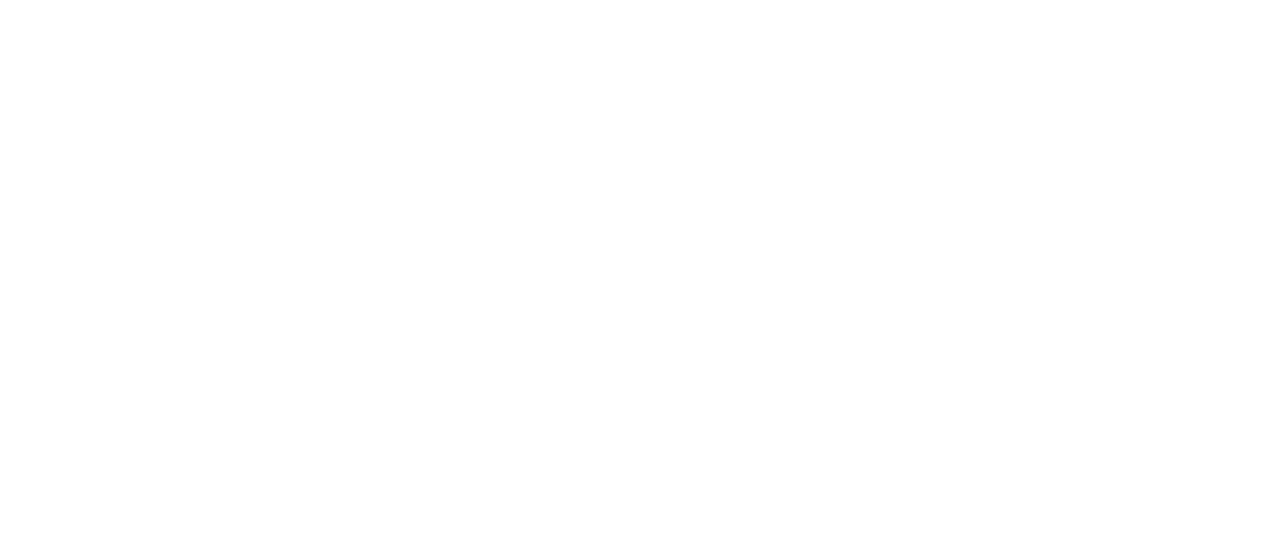
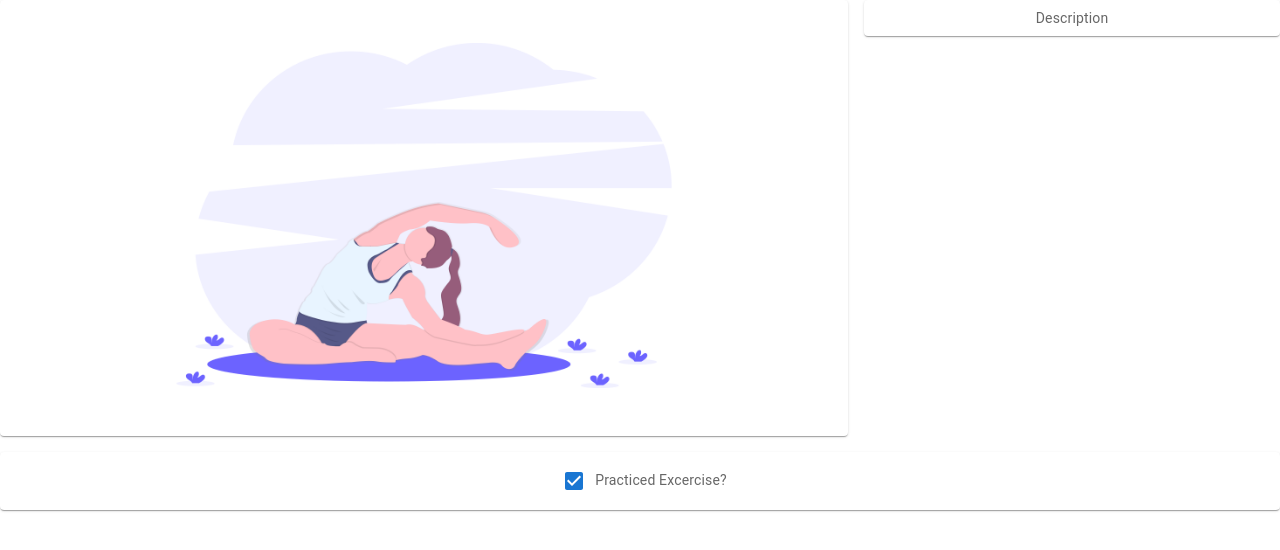
Before and after one commit to VismayVora/LOC4.0_CodeWarriors, a React (Create React App) app in the folder loc-hackathon/: page /selected_activity in a window 1280 px wide. Before the commit this address had no page. Shown: the top 550 px of the page. Built offline with nearby package versions, Linux system fonts and the light colour scheme.

Commit message:
third commit

```diff
--- a/loc-hackathon/src/App.js
+++ b/loc-hackathon/src/App.js
@@ -1,12 +1,12 @@
-import logo from "./logo.svg";
 import { Route, Routes } from "react-router";
 import { MuiThemeProvider, createTheme } from "@material-ui/core/styles";
-import { BrowserRouter as Router, Outlet, Navigate } from "react-router-dom";
+import { BrowserRouter as Router, Navigate } from "react-router-dom";
 import LoginSide from "../src/Pages/Login/Login";
 import SignInSide from "../src/Pages/Signup/Signup";
 import Landing from "../src/Pages/Landing/Landing";
 import Activities from "../src/Pages/Activities/Activities"
 import "./App.css";
+import SelectedActivity from "./Pages/Activities/SelectedActivity";
 
 function App() {
 	const theme = createTheme({
@@ -24,6 +24,7 @@ function App() {
 						<Route exact path="/login" element={<LoginSide />} />
 						<Route path="/signup" element={<SignInSide />} />
 						<Route exact path="/activities" element={<Activities />} />
+						<Route path="selected_activity" element={<SelectedActivity/>} />
 						<Route path="/" element={<Landing />} />
 					</Routes>
 				</div>
--- a/loc-hackathon/src/Pages/Activities/Activities.css
+++ b/loc-hackathon/src/Pages/Activities/Activities.css
@@ -11,12 +11,17 @@
   }
 
   .theBack{
-      text-align: left;
-      padding: 1px;
+      text-align: center;
+      margin: 2px !important;
   }
 
   .startActivityButton{
+      justify-content: flex;
+      text-align: center;
+      padding: 1px;
       margin-top: 120px;
+      /* margin-left: 25% !important; */
+      cursor: pointer;
   }
 
   .theCard{
--- a/loc-hackathon/src/Pages/Activities/Activities.js
+++ b/loc-hackathon/src/Pages/Activities/Activities.js
@@ -1,5 +1,6 @@
-import React, { useState } from "react";
+import React from "react";
 import "./Activities.css";
+import { useNavigate } from "react-router-dom";
 import sport from "../../assets/sports.png";
 import meditation from "../../assets/meditation.png";
 import pilates from "../../assets/pilates.png";
@@ -8,7 +9,7 @@ import Box from "@mui/material/Box";
 import Paper from "@mui/material/Paper";
 import Grid from "@mui/material/Grid";
 import { styled } from "@mui/material/styles";
-import { Button } from "@material-ui/core";
+import Button from "@mui/material/Button";
 
 export default function Activities() {
 	const Item = styled(Paper)(({ theme }) => ({
@@ -18,6 +19,8 @@ export default function Activities() {
 		textAlign: "center",
 		color: theme.palette.text.secondary,
 	}));
+
+	const navigate = useNavigate();
 
 	return (
 		<>
@@ -57,9 +60,14 @@ export default function Activities() {
 										number of studies also have helped researchers learn how
 										meditation might work and how it affects the brain.
 									</div>
-									<button >
+									<Button
+										variant="outlined"
+										className="startActivityButton"
+										sx={{ marginTop: "120px" }}
+                                        onClick={() => navigate("/selected_activity")}
+									>
 										Start Activity
-									</button>
+									</Button>
 								</div>
 							</div>
 						</div>
--- /dev/null
+++ b/loc-hackathon/src/Pages/Activities/SelectedActivity.css
@@ -0,0 +1,3 @@
+.selected_img{
+    width: 600px;
+}
--- /dev/null
+++ b/loc-hackathon/src/Pages/Activities/SelectedActivity.js
@@ -0,0 +1,41 @@
+import * as React from "react";
+import { styled } from "@mui/material/styles";
+import Box from "@mui/material/Box";
+import Paper from "@mui/material/Paper";
+import Grid from "@mui/material/Grid";
+import pilates from "../../assets/pilates.png";
+import Checkbox from "@mui/material/Checkbox";
+import "./SelectedActivity.css";
+
+const Item = styled(Paper)(({ theme }) => ({
+	backgroundColor: theme.palette.mode === "dark" ? "#1A2027" : "#fff",
+	...theme.typography.body2,
+	padding: theme.spacing(1),
+	textAlign: "center",
+	color: theme.palette.text.secondary,
+}));
+const label = { inputProps: { "aria-label": "Checkbox demo" } };
+
+export default function SelectedActivity() {
+	return (
+		<Box sx={{ flexGrow: 1 }}>
+			<Grid container spacing={2}>
+				<Grid item xs={6} md={8}>
+					<Item>
+						<img className="selected_img" src={pilates} />
+					</Item>
+				</Grid>
+				<Grid item xs={6} md={4}>
+					<Item>Description</Item>
+
+				</Grid>
+				<Grid item xs={6} md={12}>
+					<Item>
+						<Checkbox {...label} defaultChecked />
+						Practiced Excercise?
+					</Item>
+				</Grid>
+			</Grid>
+		</Box>
+	);
+}
```
